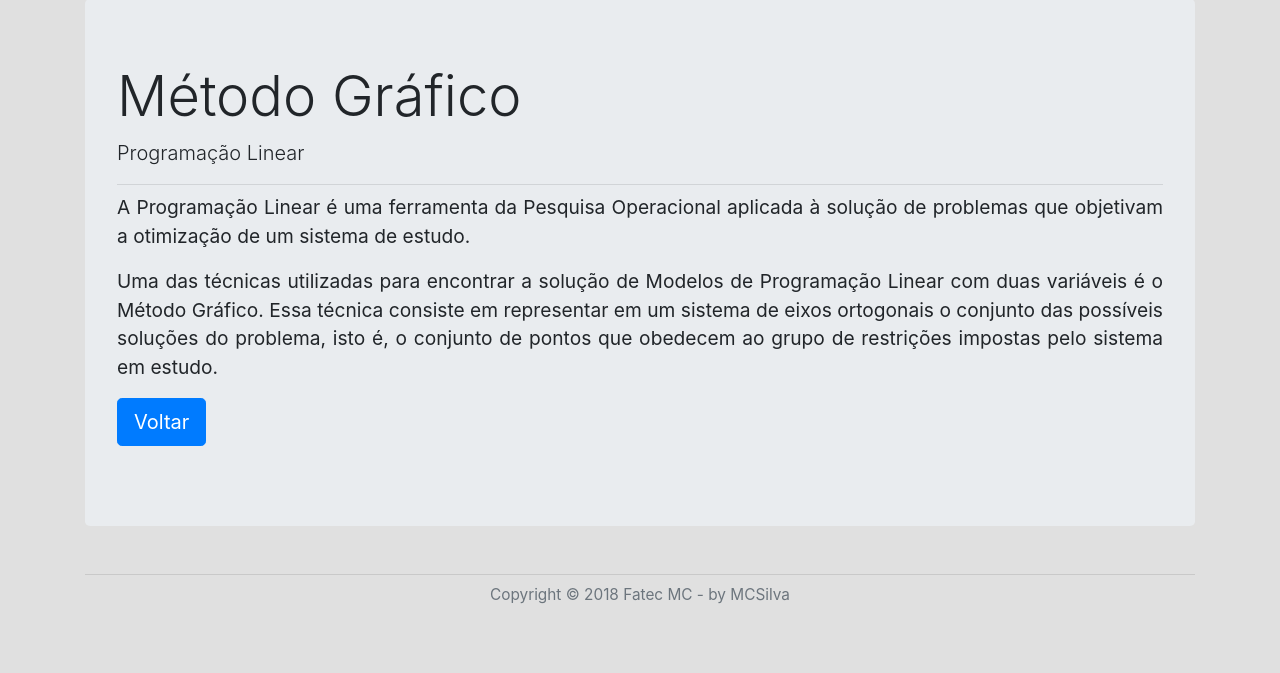
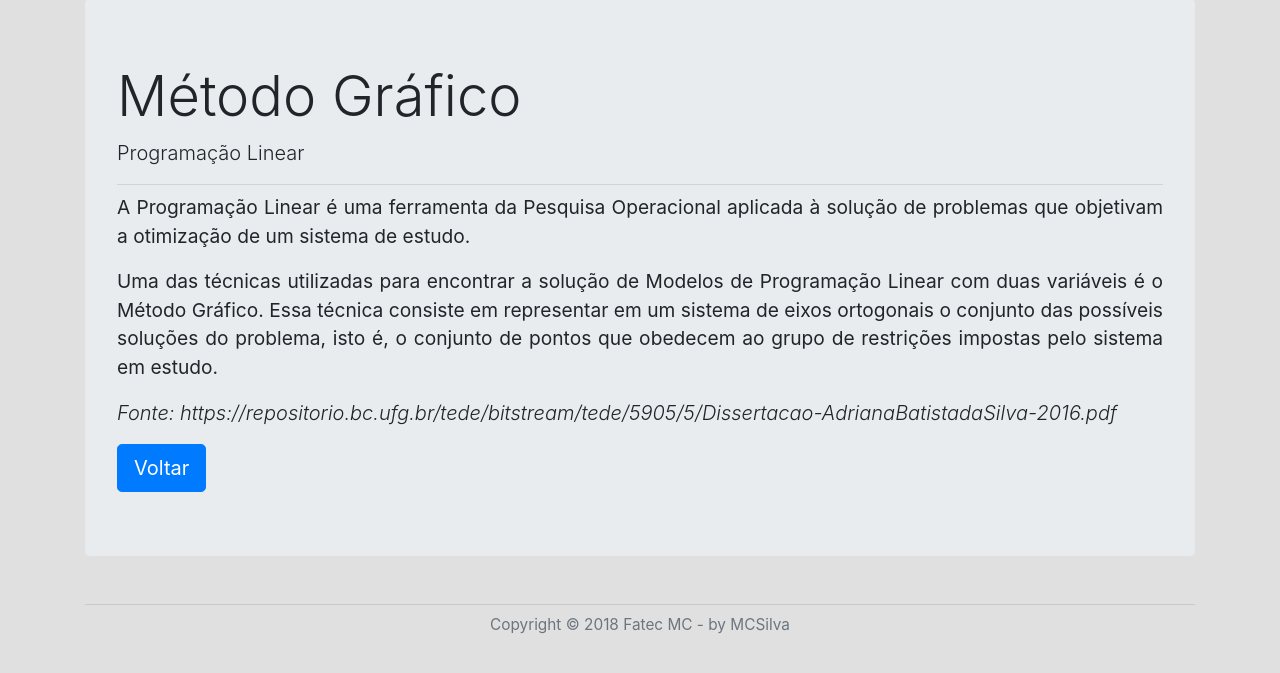
Before and after one commit to microrepar/programacao-linear-metodo-grafico, a Flask app: page /saberMais in a window 1280 px wide. Shown: the part 73-746 px from the top of the page. Run offline with Flask 2, Linux system fonts and the light colour scheme; some libraries are stand-ins or nearby versions.

Commit message:
Inclui citacao do texto sobre programacao linear e método gráfico.

```diff
--- a/app/templates/base.html
+++ b/app/templates/base.html
@@ -58,12 +58,12 @@
 
     </div>
 
-    <footer class="my-5 container">
+    <div class="my-5 container">
         <hr class="my-1">
         <p class="text-muted text-center ">
             <small>Copyright © 2018 Fatec MC - by MCSilva</small>
         </p>
-    </footer>
+    </div>
 
     <script src="https://cdnjs.cloudflare.com/ajax/libs/jquery/3.3.1/jquery.slim.min.js"></script>
     <script src="https://cdnjs.cloudflare.com/ajax/libs/popper.js/1.13.0/umd/popper.min.js"></script>
--- a/app/templates/saberMais.html
+++ b/app/templates/saberMais.html
@@ -14,10 +14,14 @@
             Linear com duas variáveis é o Método Gráfico. Essa técnica consiste em representar
             em um sistema de eixos ortogonais o conjunto das possíveis soluções do problema,
             isto é, o conjunto de pontos que obedecem ao grupo de restrições impostas pelo
-            sistema em estudo.</p>
-        <p class="lead">
+            sistema em estudo.
+        </p>
+            <p class="lead">
+                <cite>
+                    Fonte: https://repositorio.bc.ufg.br/tede/bitstream/tede/5905/5/Dissertacao-AdrianaBatistadaSilva-2016.pdf
+                </cite>
+            </p>
             <a class="btn btn-primary btn-lg" href="{{ url_for('home') }}" role="button">Voltar</a>
-        </p>
     </div>
 </div>
 {% endblock %}
```
